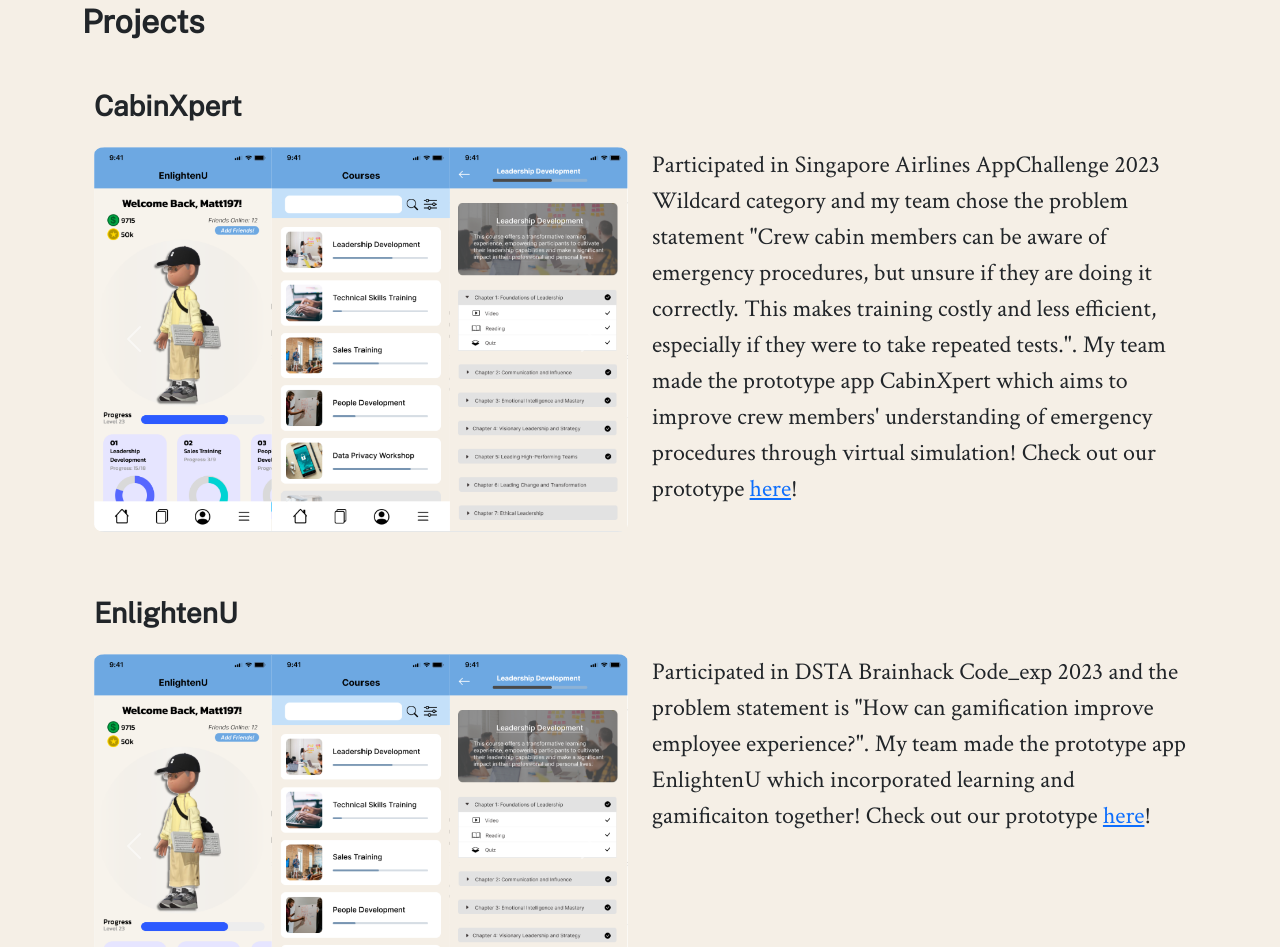
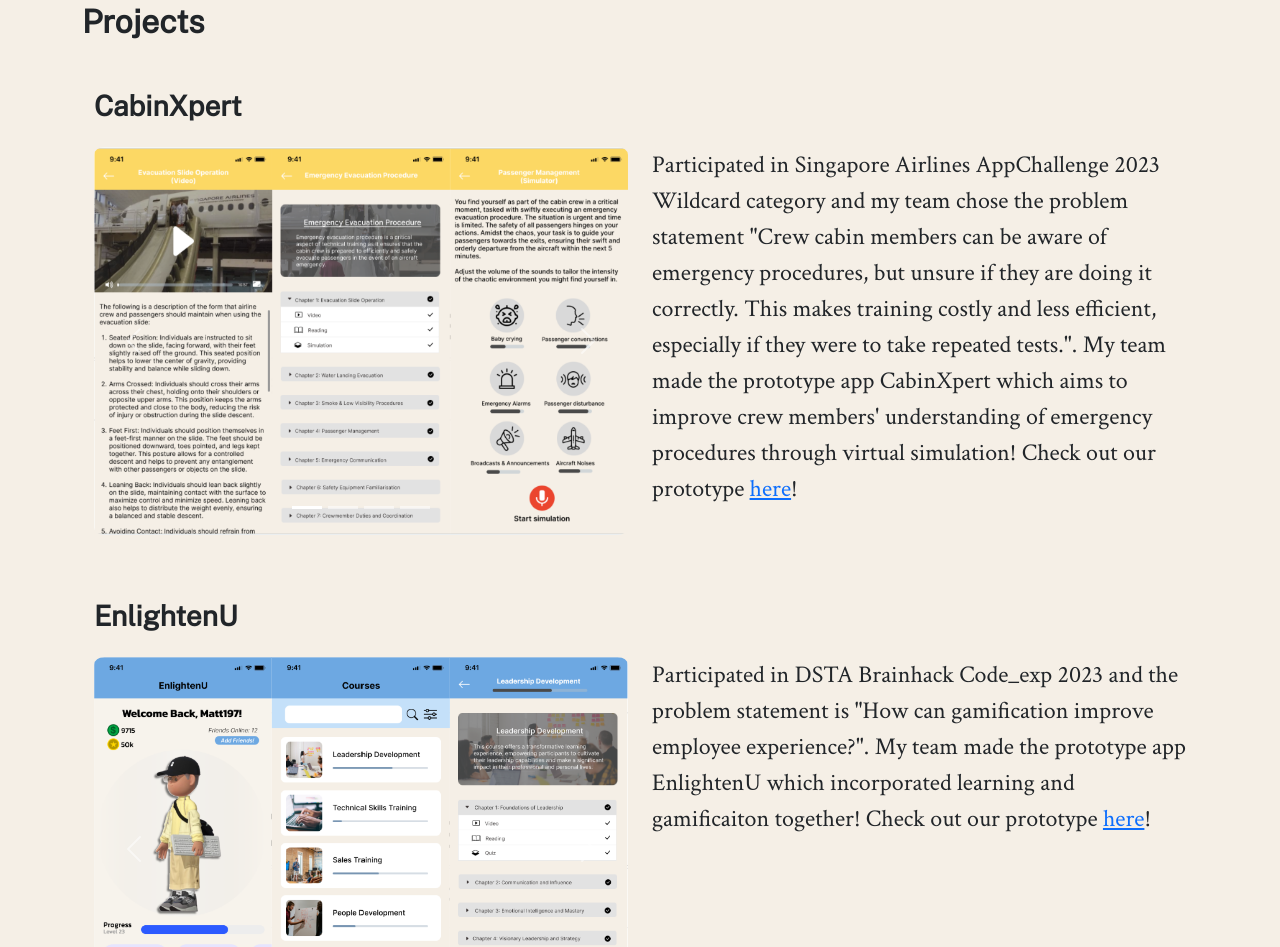
Before and after one commit to shental17/shental17.github.io, a plain HTML site: page index.html in a window 1280 px wide. Shown: the part 1483-2430 px from the top of the page. Drawn offline with nearby package versions, Linux system fonts and the light colour scheme.

Commit message:
Add files via upload

```diff
--- a/index.html
+++ b/index.html
@@ -87,13 +87,13 @@
                                     aria-label="Slide 2"></button>
                                 <button type="button" data-bs-target="#carouselExampleIndicators" data-bs-slide-to="2"
                                     aria-label="Slide 3"></button>
-                                <button type="button" data-bs-target="#carouselExampleIndicators" data-bs-slide-to="2"
+                                <button type="button" data-bs-target="#carouselExampleIndicators" data-bs-slide-to="3"
                                     aria-label="Slide 4"></button>
                             </div>
                             <div class="carousel-inner">
                                 <div class="carousel-item active">
-                                    <img src="./Assets/images/EnlightenU_Image1.png" class="d-block w-100"
-                                        alt="EnlightenU picture 1">
+                                    <img src="./Assets/images/CabinXpert_Image1.png" class="d-block w-100"
+                                        alt="CabinXpert picture 1">
                                 </div>
                                 <div class="carousel-item">
                                     <img src="./Assets/images/CabinXpert_Image2.png" class="d-block w-100"
```
